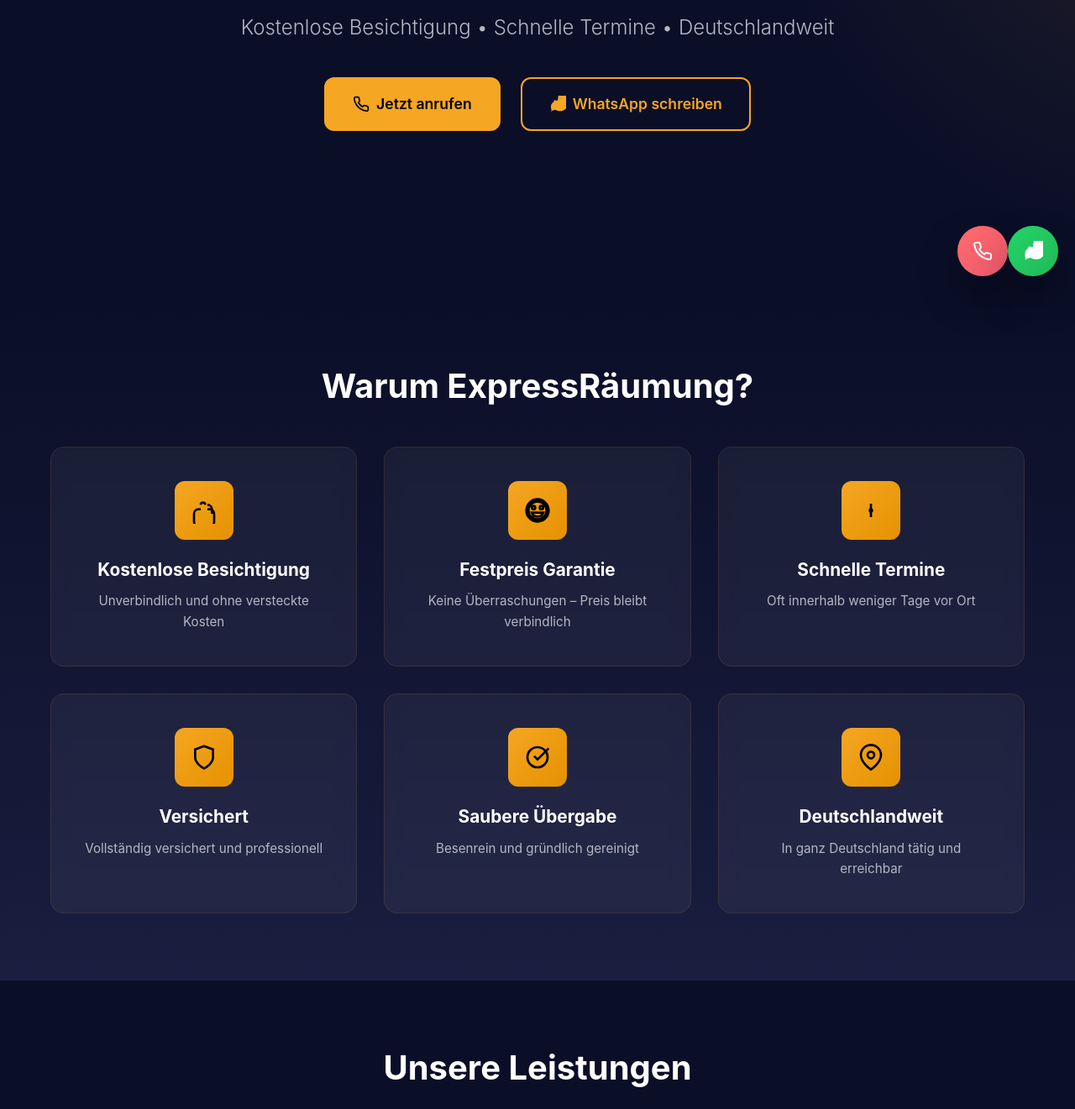
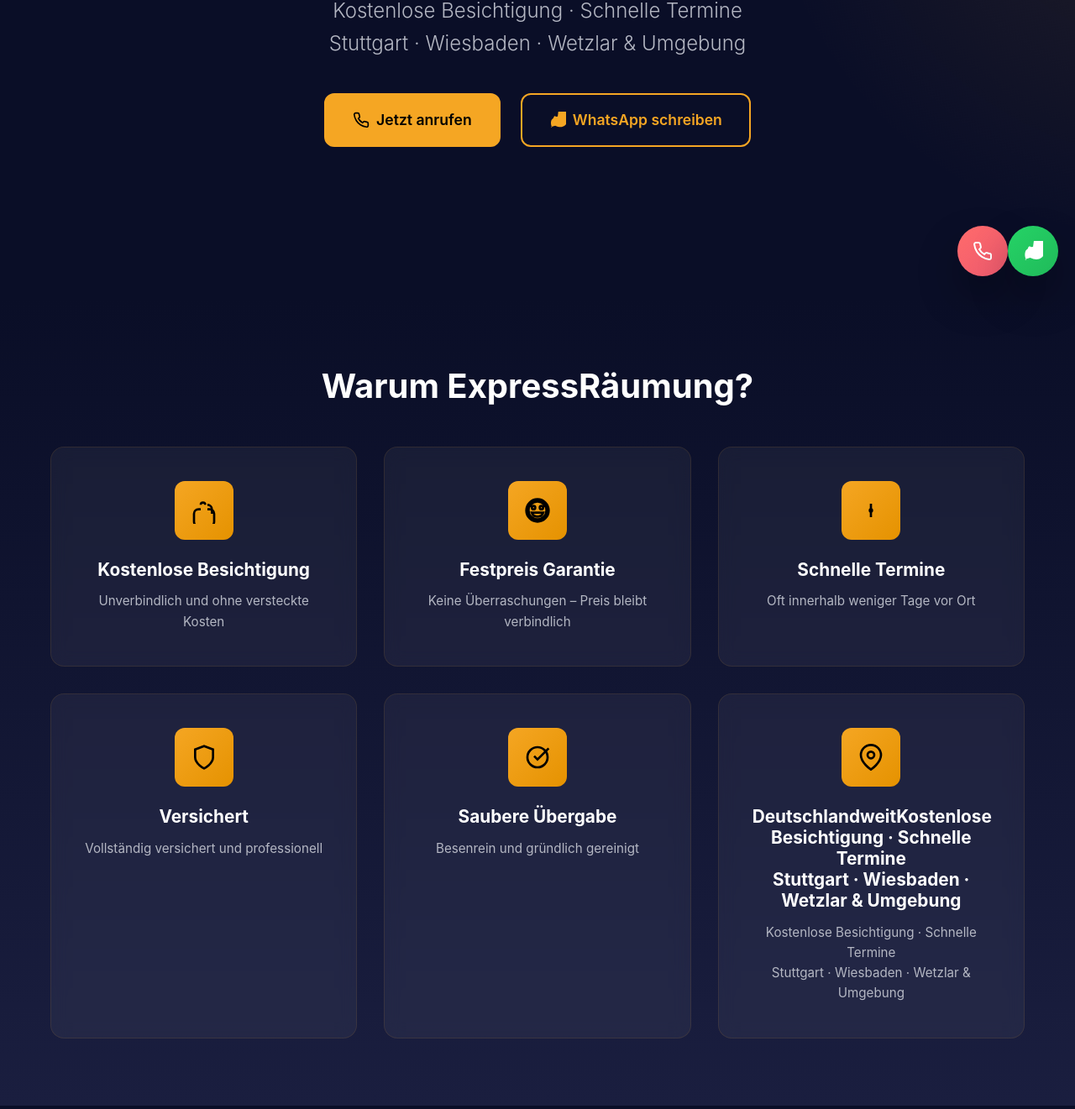
Before and after one commit to ortacmustafa78-byte/expressraeumung, a website: page index.html in a window 1280 px wide. Shown: the part 451-1772 px from the top of the page at 84% size. Drawn offline with Linux system fonts and the light colour scheme.

Commit message:
Update index.html

```diff
--- a/index.html
+++ b/index.html
@@ -90,7 +90,8 @@ Stuttgart · Wiesbaden · Wetzlar &amp; Umgebung">
     <section class="hero" id="hero">
         <div class="hero-content">
             <h1 class="hero-title">Professionelle Entrümpelung<br><span class="accent">zum Festpreis</span></h1>
-            <p class="hero-subtitle">Kostenlose Besichtigung • Schnelle Termine • Deutschlandweit</p>
+            <p class="hero-subtitle">Kostenlose Besichtigung · Schnelle Termine<br>
+Stuttgart · Wiesbaden · Wetzlar &amp; Umgebung</p>
             <div class="hero-buttons">
                 <a href="tel:+4915228457333" class="btn btn-primary btn-large">
                     <svg width="20" height="20" viewBox="0 0 24 24" fill="none" stroke="currentColor" stroke-width="2">
@@ -177,8 +178,10 @@ Stuttgart · Wiesbaden · Wetzlar &amp; Umgebung">
                             <circle cx="12" cy="10" r="3"></circle>
                         </svg>
                     </div>
-                    <h3>Deutschlandweit</h3>
-                    <p>In ganz Deutschland tätig und erreichbar</p>
+                    <h3>DeutschlandweitKostenlose Besichtigung · Schnelle Termine<br>
+Stuttgart · Wiesbaden · Wetzlar &amp; Umgebung</h3>
+                    <p>Kostenlose Besichtigung · Schnelle Termine<br>
+Stuttgart · Wiesbaden · Wetzlar &amp; Umgebung</p>
                 </div>
             </div>
         </div>
```
